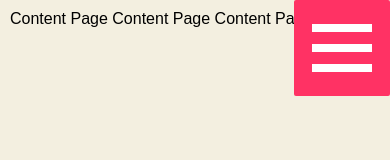
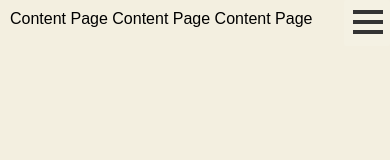
Before and after one commit to veeracs/sidebar-transitions, a plain HTML site: page index.html in a window 390 px wide. Drawn offline with Linux system fonts and the light colour scheme.

Commit message:
fix hamburger color

```diff
--- a/css/component.css
+++ b/css/component.css
@@ -1,16 +1,32 @@
-*,
-*:after,
-*::before {
-	-moz-box-sizing: border-box;
-	box-sizing: border-box;
-}
-
 html,
 body,
 .st-container,
 .st-pusher,
 .st-content {
 	height: 100%;
+}
+
+nav {
+	overflow-y: auto;
+}
+
+button {
+	position: fixed;
+	right:0;
+	top:0;
+	z-index: 1000;
+	border: none;
+	padding: 0.6em 1.2em;
+	color: #fff;
+	font-family: 'Lato', Calibri, Arial, sans-serif;
+	font-size: 1em;
+	letter-spacing: 1px;
+	text-transform: uppercase;
+	cursor: pointer;
+	display: inline-block;
+	margin: 3px 2px;
+	border-radius: 2px;
+	background-color: none;
 }
 
 button.st-effect-1 {
@@ -73,7 +89,7 @@ button.st-effect-1 {
 	right: 0;
 	z-index: 100;
 	visibility: hidden;
-	width: 300px;
+	width: 100%;
 	height: 100%;
 	background: #48a770;
 	-webkit-transition: all 0.5s;
@@ -177,8 +193,8 @@ button.st-effect-1 {
   overflow: hidden;
   margin: 0;
   padding: 0;
-  width: 96px;
-  height: 96px;
+  width: 46px;
+  height: 46px;
   font-size: 0;
   text-indent: -9999px;
   appearance: none;
@@ -196,11 +212,12 @@ button.st-effect-1 {
 .c-hamburger span {
   display: block;
   position: absolute;
-  top: 44px;
-  left: 18px;
-  right: 18px;
-  height: 8px;
-  background: white;
+  top: 20px;
+  left: 9px;
+  right: 9px;
+  height: 4px;
+  width: 30px;
+  background: #333;
 }
 
 .c-hamburger span::before,
@@ -209,22 +226,22 @@ button.st-effect-1 {
   display: block;
   left: 0;
   width: 100%;
-  height: 8px;
-  background-color: #fff;
+  height: 4px;
+  background-color: #333;
   content: "";
 }
 
 .c-hamburger span::before {
-  top: -20px;
+  top: -10px;
 }
 
 .c-hamburger span::after {
-  bottom: -20px;
+  bottom: -10px;
 }
 
 
 .c-hamburger--htx {
-  background-color: #ff3264;
+  background: rgba(255, 255, 255, .1);
 }
 
 .c-hamburger--htx span {
@@ -247,7 +264,7 @@ button.st-effect-1 {
 
 /* active state, i.e. menu open */
 .c-hamburger--htx.is-active {
-  background-color: #cb0032;
+  background-color: #48a770;
 }
 
 .c-hamburger--htx.is-active span {
--- a/index.html
+++ b/index.html
@@ -9,17 +9,6 @@
 		<link rel="stylesheet" type="text/css" href="css/demo.css" />
 		<link rel="stylesheet" type="text/css" href="css/icons.css" />
 		<link rel="stylesheet" type="text/css" href="css/component.css" />
-		<style>
-			button {
-				position: fixed;
-				right:0;
-				top:0;
-				z-index: 1000;
-			}
-			nav {
-				overflow-y: auto;
-			}
-		</style>
 	</head>
 	<body>
 
```
